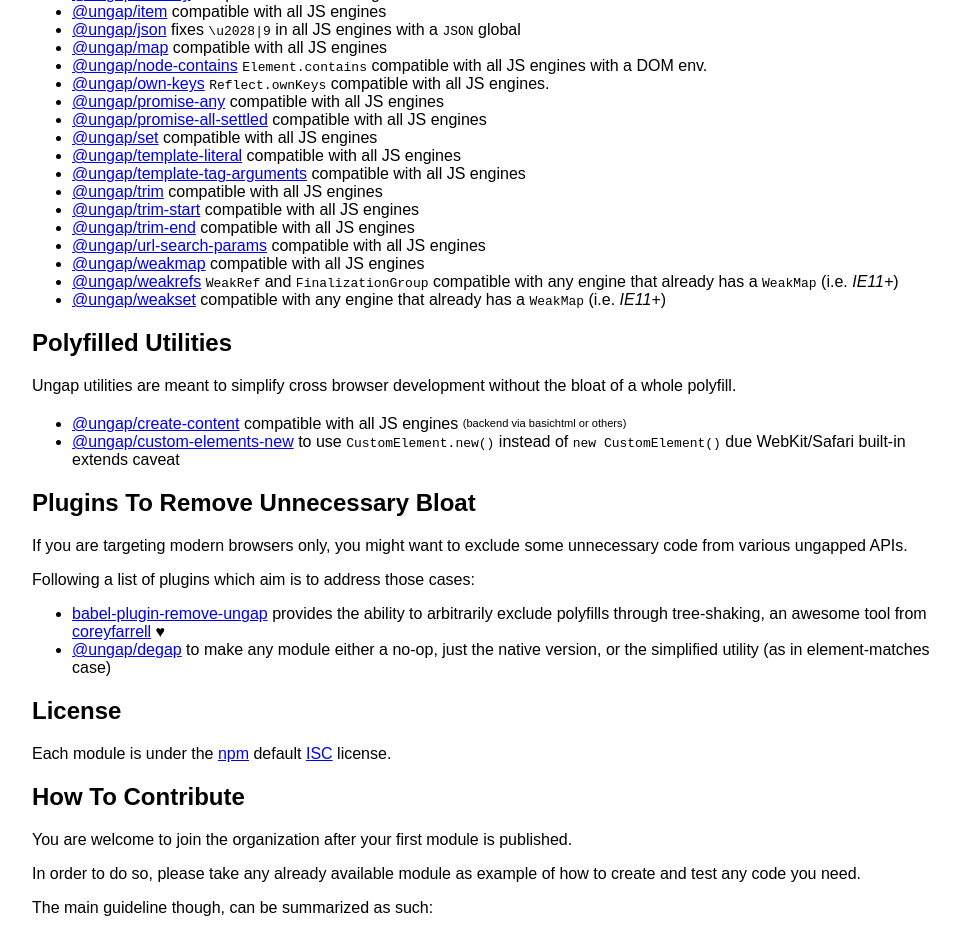
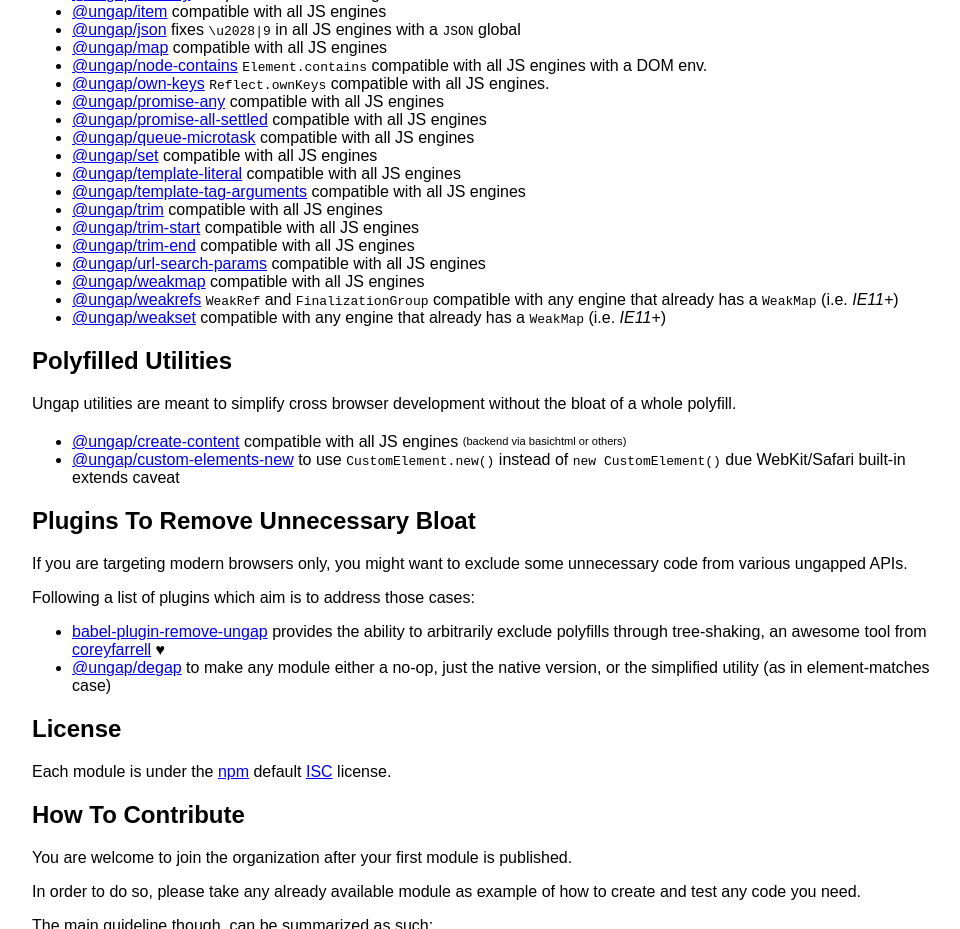
Before and after one commit to ungap/ungap.github.io, a website: page index.html in a window 1280 px wide. Shown: the part 1718-2647 px from the top of the page, without its empty margins (148-1108 px from the left). Drawn offline with nearby package versions, Linux system fonts and the light colour scheme.

Commit message:
added queue-microtask

```diff
--- a/index.html
+++ b/index.html
@@ -89,6 +89,7 @@
 <li><a href="https://github.com/ungap/own-keys">@ungap/own-keys</a> <code>Reflect.ownKeys</code> compatible with all JS engines.</li>
 <li><a href="https://github.com/ungap/promise-any">@ungap/promise-any</a> compatible with all JS engines</li>
 <li><a href="https://github.com/ungap/promise-all-settled">@ungap/promise-all-settled</a> compatible with all JS engines</li>
+<li><a href="https://github.com/ungap/queue-microtask">@ungap/queue-microtask</a> compatible with all JS engines</li>
 <li><a href="https://github.com/ungap/set">@ungap/set</a> compatible with all JS engines</li>
 <li><a href="https://github.com/ungap/template-literal">@ungap/template-literal</a> compatible with all JS engines</li>
 <li><a href="https://github.com/ungap/template-tag-arguments">@ungap/template-tag-arguments</a> compatible with all JS engines</li>
```
Also changed, not shown: README.md.
